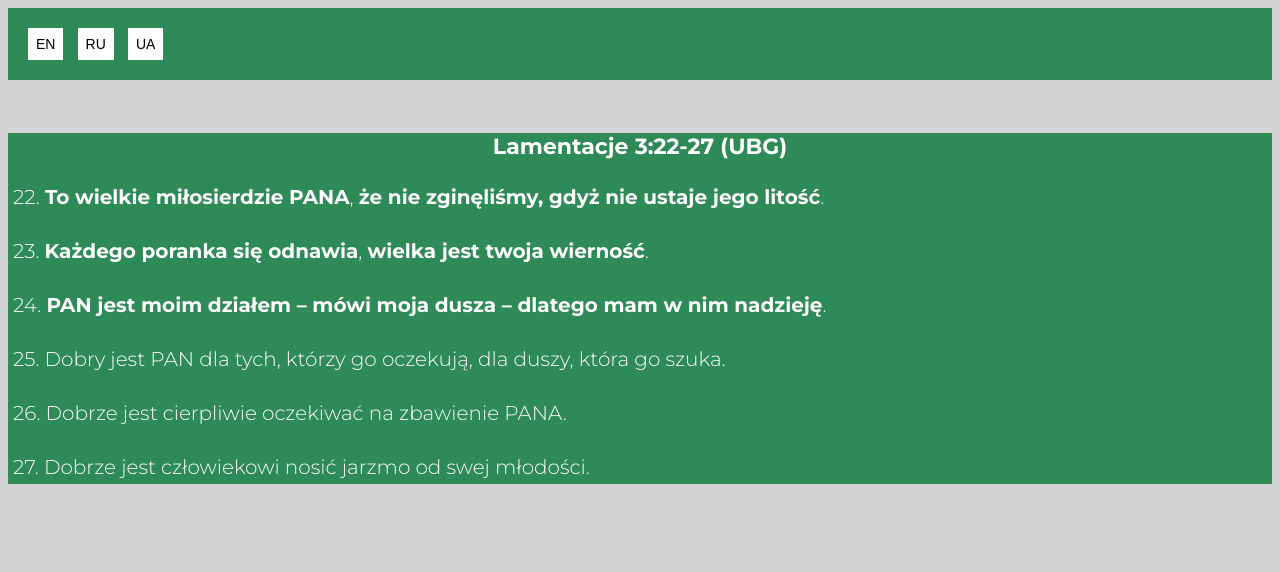
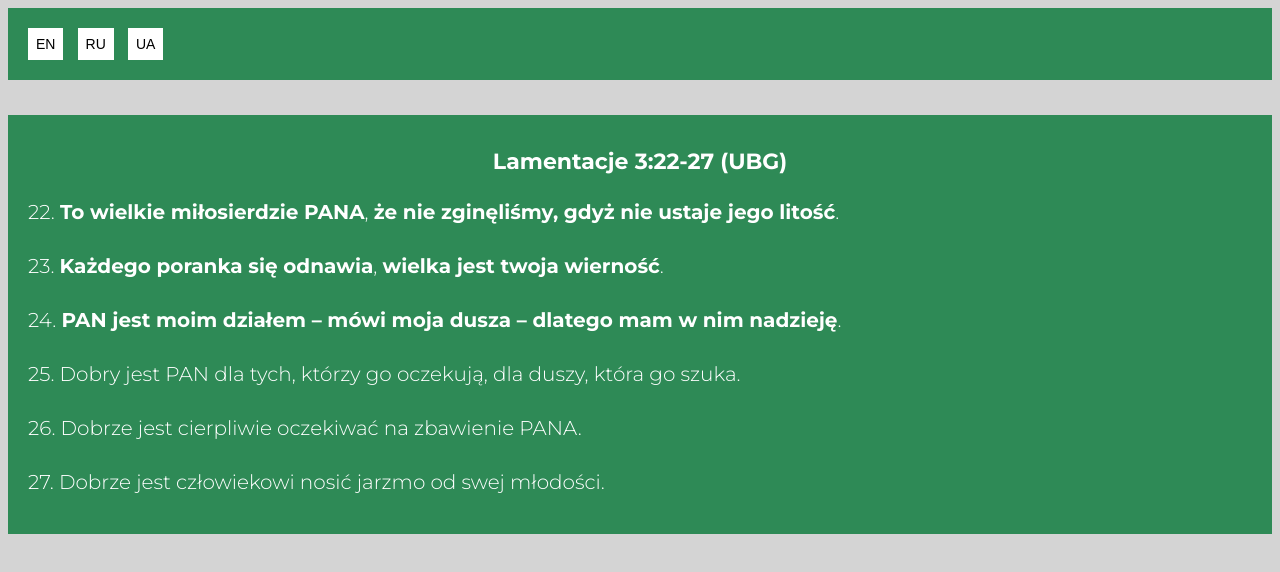
Before and after one commit to j-fullstack-d/Bible-Verses-g--PL, a plain HTML site: page index.html in a window 1280 px wide. Drawn offline with Linux system fonts and the light colour scheme.

Commit message:
section added

```diff
--- a/index.html
+++ b/index.html
@@ -20,7 +20,7 @@
   </main>
   <div class="div__underline--lightgrey"></div>
   <main class="main">
-      <section class="section__content--text">
+      <section class="section section__content--text">
         <h1 class="section--h1">Lamentacje 3:22-27 (UBG)</h1>
         <p class="section--paragraph">22. <span class="section--bold">To wielkie miłosierdzie PANA</span>, <span class="section--bold">że nie zginęliśmy, gdyż nie ustaje jego litość</span>.
         <p class="section--paragraph">23. <span class="section--bold">Każdego poranka się odnawia</span>, <span class="section--bold">wielka jest twoja wierność</span>.</p>
```
